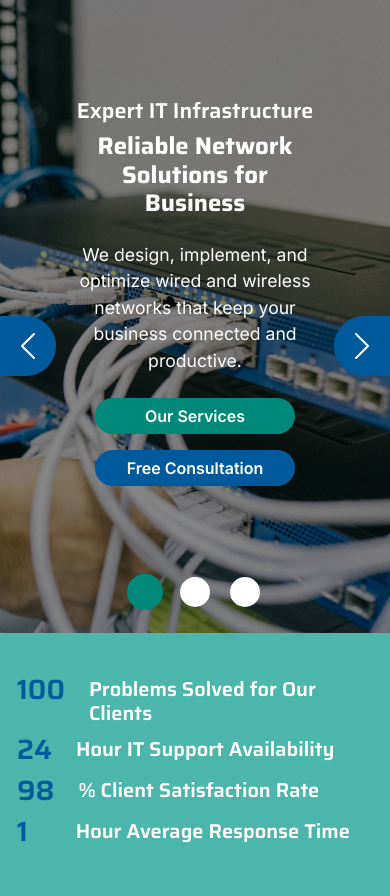
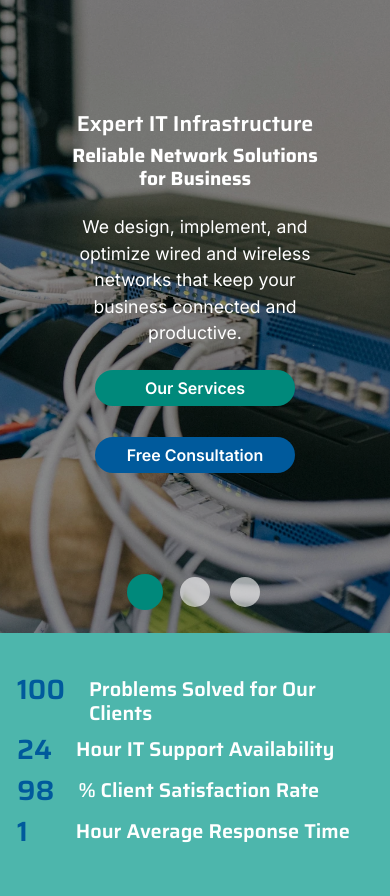
Before and after one commit to khalidsafi-cmd/navsyncs.com, a PHP site: page / in a window 390 px wide. Shown: the part 94-990 px from the top of the page. Run offline with PHP 8.4, Linux system fonts and the light colour scheme; some libraries are stand-ins or nearby versions.

Commit message:
removed the next and previous buttons on small phones

```diff
--- a/css/style.css
+++ b/css/style.css
@@ -207,7 +207,7 @@
 
 .carousel-item {
     position: relative;
-    min-height: 100vh;
+    max-height: 100vh;
 }
 
 .carousel-item::after {
@@ -237,7 +237,7 @@
     .carousel-content {
         text-align: center;
         padding-bottom: 10%;
-        max-width: 800px;
+        max-width: 80vw;
         margin: 0 auto;
     }
 }
@@ -281,13 +281,6 @@
 .carousel-control-next:hover {
     background: var(--bs-secondary);
     transition: .8s;
-}
-
-@media (max-width: 768px) {
-   .carousel-control-next {
-    width: 3.5rem;
-    height: 3.5;
-   }
 }
 
 .carousel-caption .carousel-content a button.carousel-content-btn1 {
@@ -338,6 +331,25 @@
 }
 }
 
+@media (max-width: 768px) {
+    .carousel-content a {
+        display: block;
+        margin: 0 auto 15px auto; /* 15px space between stacked buttons */
+        width: fit-content;
+    }
+
+    /* Remove bottom margin from last button */
+    .carousel-content a:last-child {
+        margin-bottom: 0;
+    }
+
+    .carousel-content-btn1,
+    .carousel-content-btn2 {
+        max-width: 200px;
+        width: 100%;
+    }
+}
+
 /** indicators **/
 #carouselId .carousel-indicators li.active {
     background: var(--bs-secondary) !important;
@@ -352,7 +364,7 @@
     background: var(--bs-white);
     margin: 10px;
     border-radius: 30px;
-    opacity: 1;
+    opacity: 0.6;
     transition: all 0.3s ease;
     transform: scale(1);
 }
@@ -404,10 +416,30 @@
     .carousel-item p {
         font-size: 1.4rem !important; /* Larger for big phones */
     }
+
+    .carousel-control-next, .carousel-control-prev {
+        display: none;
+    }
+    .carousel-content {
+        text-align: center;
+        max-width: 80vw;
+        margin: 0 auto;
+    }
 }
 
 /* Small phones: up to 480px */
 @media (max-width: 480px) {
+    .carousel-content {
+        text-align: center;
+        padding-bottom: 10%;
+        max-width: 80vw;
+        margin: 0 auto;
+    }
+
+    .carousel-control-next, .carousel-control-prev {
+        display: none;
+    }
+
     .carousel-item {
         min-height: 75vh;
     }
@@ -423,7 +455,7 @@
     }
 
     .carousel-item h1 {
-        font-size: 1.5rem !important;
+        font-size: 1.2rem !important;
     }
 
     .carousel-item p {
--- a/index.html
+++ b/index.html
@@ -253,8 +253,10 @@
                                 <h6 class="text-white h4 animated fadeInUp">Expert IT Infrastructure</h6>
                                 <h1 class="text-white display-1 mb-4 animated fadeInRight">Reliable Network Solutions for Business</h1>
                                 <p class="mb-4 text-white fs-5 animated fadeInDown">We design, implement, and optimize wired and wireless networks that keep your business connected and productive.</p>
-                                <a href="network-services.html"><button type="button" class="px-4 py-sm-3 px-sm-5 btn btn-primary text-white fw-bold rounded-pill carousel-content-btn1 animated fadeInLeft mb-3">Our Services</button></a>
+                            <div class="d-flex gap-3 justify-content-center flex-wrap"></div>
+                                <a href="network-services.html"><button type="button" class="px-4 py-sm-3 px-sm-5 btn btn-primary text-white rounded-pill carousel-content-btn1 animated fadeInLeft mb-3">Our Services</button></a>
                                 <a href="#contact"><button type="button" class="px-4 py-sm-3 px-sm-5 btn btn-secondary rounded-pill carousel-content-btn2 animated fadeInRight">Free Consultation</button></a>
+                            </div>
                             </div>
                         </div>
                     </div>
```
